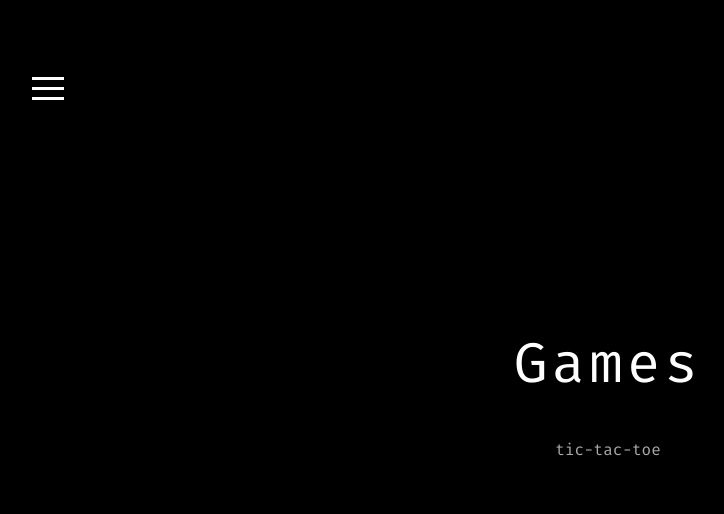
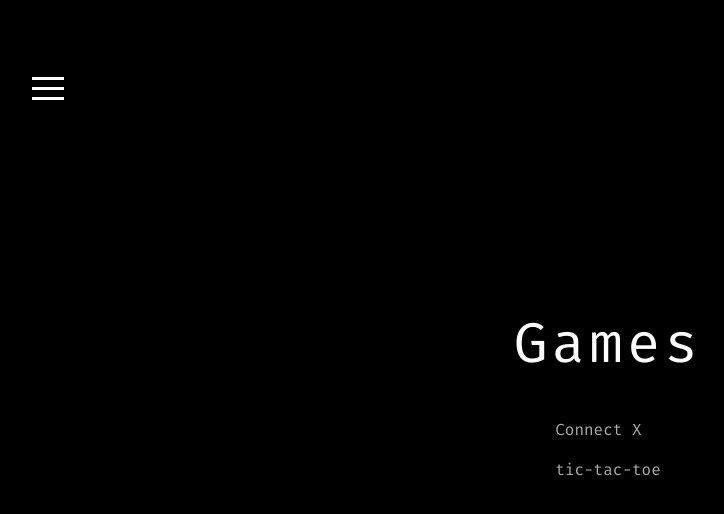
Before and after one commit to DarkPhotonBeam/dleuthold-old, a Gatsby site: page /games in a window 1280 px wide. Shown: the whole page, without its empty margins (32-756 px from the left). Built offline with nearby package versions, Linux system fonts and the light colour scheme; Gatsby itself is replaced by a stand-in of ours.

Commit message:
Added link to connect x

```diff
--- a/src/components/Layout/Layout.js
+++ b/src/components/Layout/Layout.js
@@ -28,6 +28,7 @@ export default function Layout({children}) {
                         <NavItem name={'bqm-pitcher-calculator'} path={'/tools/bqm-pitcher-calculator'} />
                     </NavItem>
                     <NavItem name={'games'} path={'/games'}>
+                        <li><a target={'_blank'} href={'https://connectx.darkphotonbeam.com'}>Connect X</a></li>
                         <NavItem name={'tic-tac-toe'} path={'/games/tic-tac-toe'} />
                     </NavItem>
                     <NavItem name={'music'} path={'/music'} />
--- a/src/pages/games.js
+++ b/src/pages/games.js
@@ -12,6 +12,9 @@ export default function GamesPage() {
                 <h1>Games</h1>
                 <ul className={'no-style spaced'}>
                     <li>
+                        <a target={'_blank'} href={'https://connectx.darkphotonbeam.com'}>Connect X</a>
+                    </li>
+                    <li>
                         <Link to={'/games/tic-tac-toe'}>tic-tac-toe</Link>
                     </li>
                 </ul>
```
